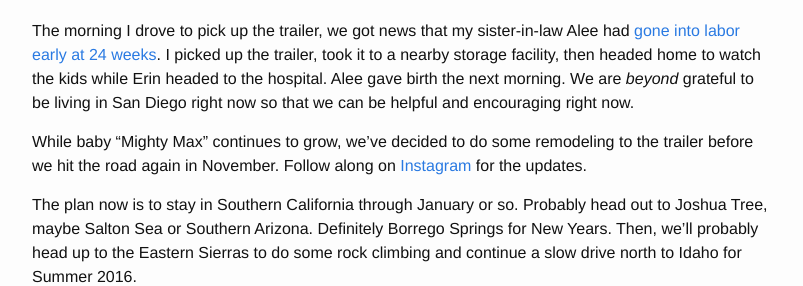
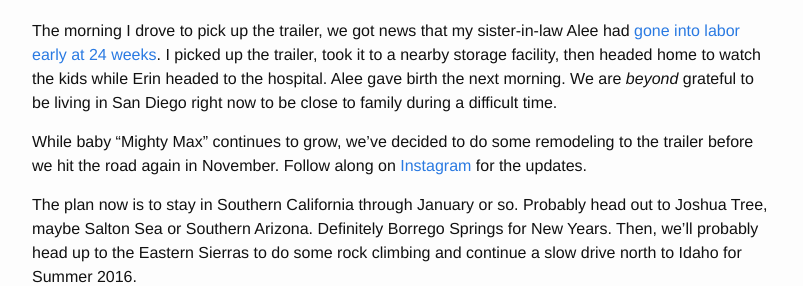
Before and after one commit to jmccartie/takemeonadventures, a Jekyll site: the page built from _posts/2015-10-05-the-long-and-short-of-it.markdown, in a window 1280 px wide and 900 px high, scrolled down 6378 px. Shown: the part 190-476 px from the top of the window, without its empty margins (238-1041 px from the left). Built offline with Jekyll 4.4.1, drawn with Linux system fonts in a browser that asks for light colours.

Commit message:
Update 2015-10-05-the-long-and-short-of-it.markdown

```diff
--- a/_posts/2015-10-05-the-long-and-short-of-it.markdown
+++ b/_posts/2015-10-05-the-long-and-short-of-it.markdown
@@ -100,7 +100,7 @@ I visited the trailer the next day and agreed on a price: $6,400. With the side
 
 ## Next Steps
 
-The morning I drove to pick up the trailer, we got news that my sister-in-law Alee had [gone into labor early at 24 weeks](https://www.gofundme.com/fv5n7rqk). I picked up the trailer, took it to a nearby storage facility, then headed home to watch the kids while Erin headed to the hospital. Alee gave birth the next morning. We are *beyond* grateful to be living in San Diego right now so that we can be helpful and encouraging right now.
+The morning I drove to pick up the trailer, we got news that my sister-in-law Alee had [gone into labor early at 24 weeks](https://www.gofundme.com/fv5n7rqk). I picked up the trailer, took it to a nearby storage facility, then headed home to watch the kids while Erin headed to the hospital. Alee gave birth the next morning. We are *beyond* grateful to be living in San Diego right now to be close to family during a difficult time.
 
 While baby "Mighty Max" continues to grow, we've decided to do some remodeling to the trailer before we hit the road again in November. Follow along on [Instagram](https://instagram.com/jmccartie/) for the updates.
 
```
